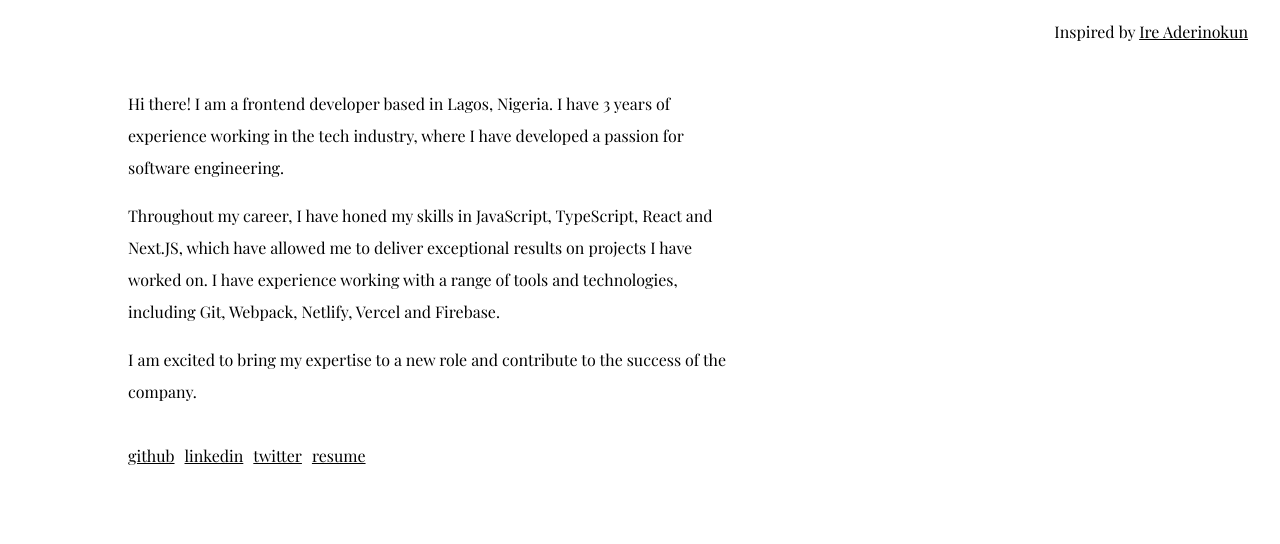
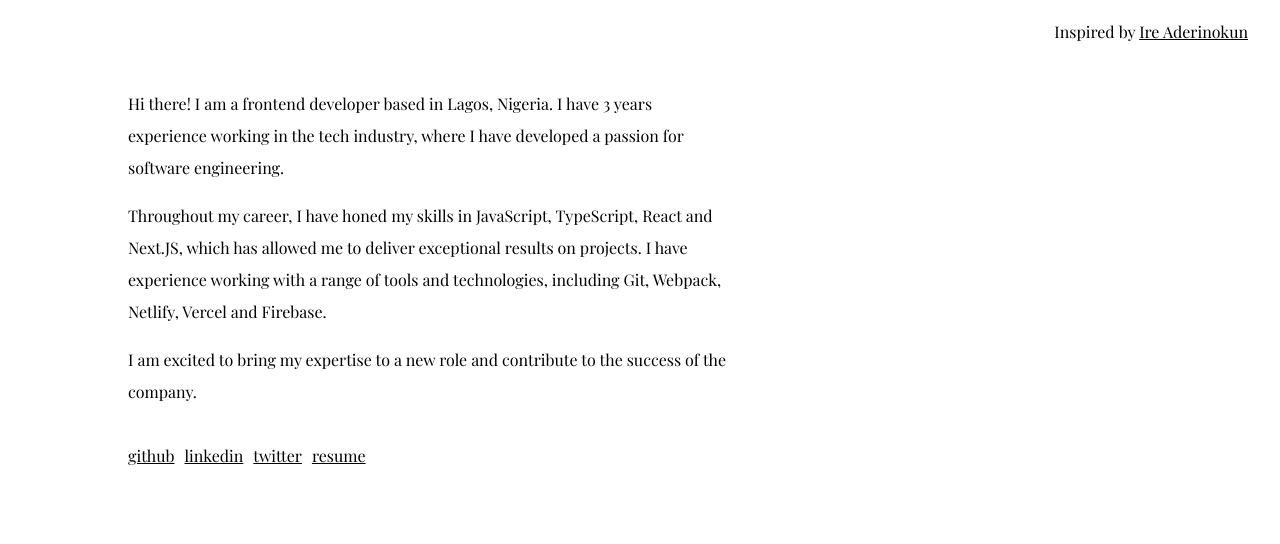
Before and after one commit to devchux/portfolio-v2, a plain HTML site: page index.html in a window 1280 px wide. Shown: the top 544 px of the page. Drawn offline with nearby package versions, Linux system fonts and the light colour scheme.

Commit message:
fix grammar

```diff
--- a/index.html
+++ b/index.html
@@ -21,13 +21,13 @@
       <section>
         <p>
           Hi there! I am a frontend developer based in Lagos, Nigeria. I have 3
-          years of experience working in the tech industry, where I have
+          years experience working in the tech industry, where I have
           developed a passion for software engineering.
         </p>
         <p>
           Throughout my career, I have honed my skills in JavaScript,
-          TypeScript, React and Next.JS, which have allowed me to deliver
-          exceptional results on projects I have worked on. I have experience
+          TypeScript, React and Next.JS, which has allowed me to deliver
+          exceptional results on projects. I have experience
           working with a range of tools and technologies, including Git,
           Webpack, Netlify, Vercel and Firebase.
         </p>
```
